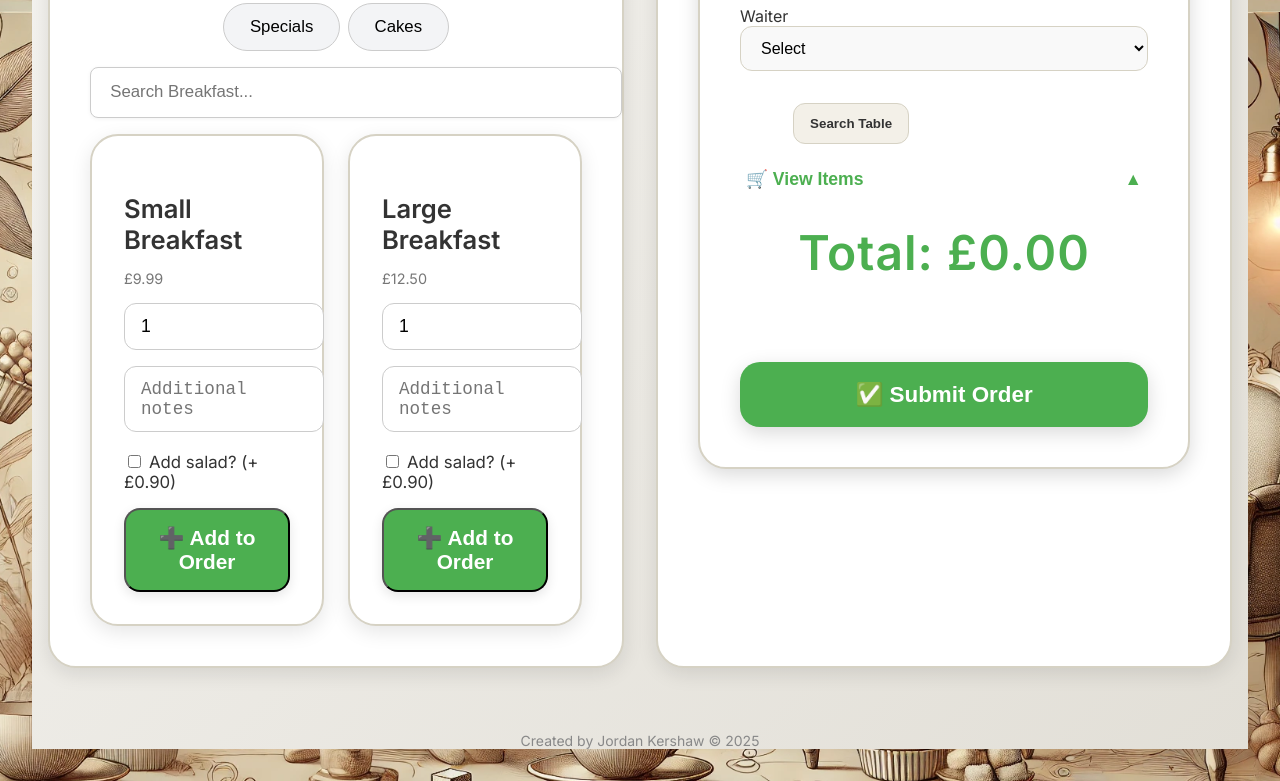
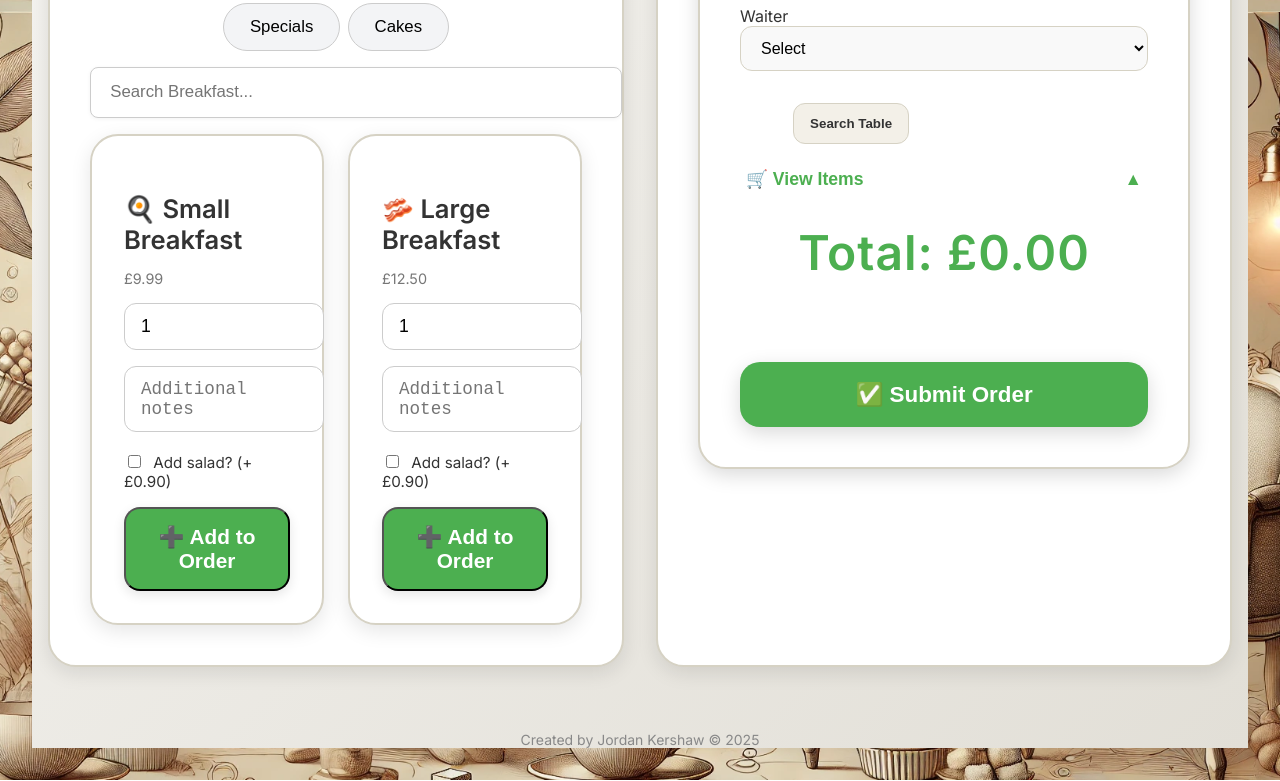
Before and after one commit to peterstearoom/peterstearoom, a React (Vite) app: page / in a window 1280 px wide. Shown: the part 788-1569 px from the top of the page. Built offline with nearby package versions, Linux system fonts and the light colour scheme.

Commit message:
Menu UI update #2

```diff
--- a/src/components/MenuItemCard.jsx
+++ b/src/components/MenuItemCard.jsx
@@ -14,7 +14,7 @@ function MenuItemCard({ item }) {
       qty,
       note,
       price: addSalad ? item.price + 0.9 : item.price,
-      name: addSalad ? item.name.replace(/muffin/i, 'salad muffin') : item.name
+      name: addSalad ? item.name.replace(/muffin/i, 'salad muffin') : item.name,
     }
 
     addItem(updatedItem)
@@ -25,7 +25,7 @@ function MenuItemCard({ item }) {
 
   return (
     <div className="menu-item-card">
-      <h3 className="item-title">{item.name}</h3>
+      <h3 className="item-title">{item.image} {item.name}</h3>
       <p className="item-price">£{(addSalad ? item.price + 0.9 : item.price).toFixed(2)}</p>
 
       <input
@@ -43,15 +43,14 @@ function MenuItemCard({ item }) {
         className="item-textarea"
       />
 
-      {/* ✅ Add salad checkbox */}
-      <div style={{ marginBottom: '1rem' }}>
+      {/* ✅ Add Salad Checkbox */}
+      <div className="item-checkbox">
         <label>
           <input
             type="checkbox"
             checked={addSalad}
             onChange={(e) => setAddSalad(e.target.checked)}
-            style={{ marginRight: '0.5rem' }}
-          />
+          />{' '}
           Add salad? (+£0.90)
         </label>
       </div>
--- a/src/styles/custom.css
+++ b/src/styles/custom.css
@@ -1156,3 +1156,10 @@ textarea {
     grid-column: span 2;
   }
 }
+.item-checkbox {
+  font-size: 0.95rem;
+  margin-bottom: 1rem;
+}
+.item-checkbox input {
+  margin-right: 0.5rem;
+}
```
